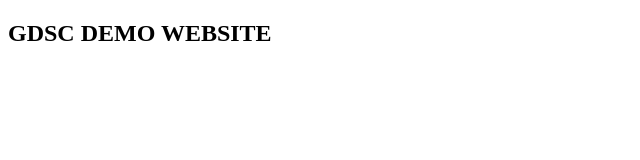
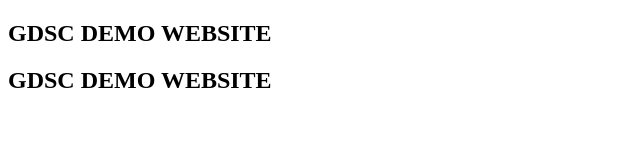
Before and after one commit to ayodejidev/gdsc-demo, a plain HTML site: page index.html in a window 1280 px wide. Shown: the whole page, without its empty margins (0-640 px from the left). Drawn offline with Linux system fonts and the light colour scheme.

Commit message:
Update index.html

```diff
--- a/index.html
+++ b/index.html
@@ -8,5 +8,6 @@
 </head>
 <body>
     <h2>GDSC DEMO WEBSITE</h2>
+    <h2>GDSC DEMO WEBSITE</h2>
 </body>
 </html>
```
